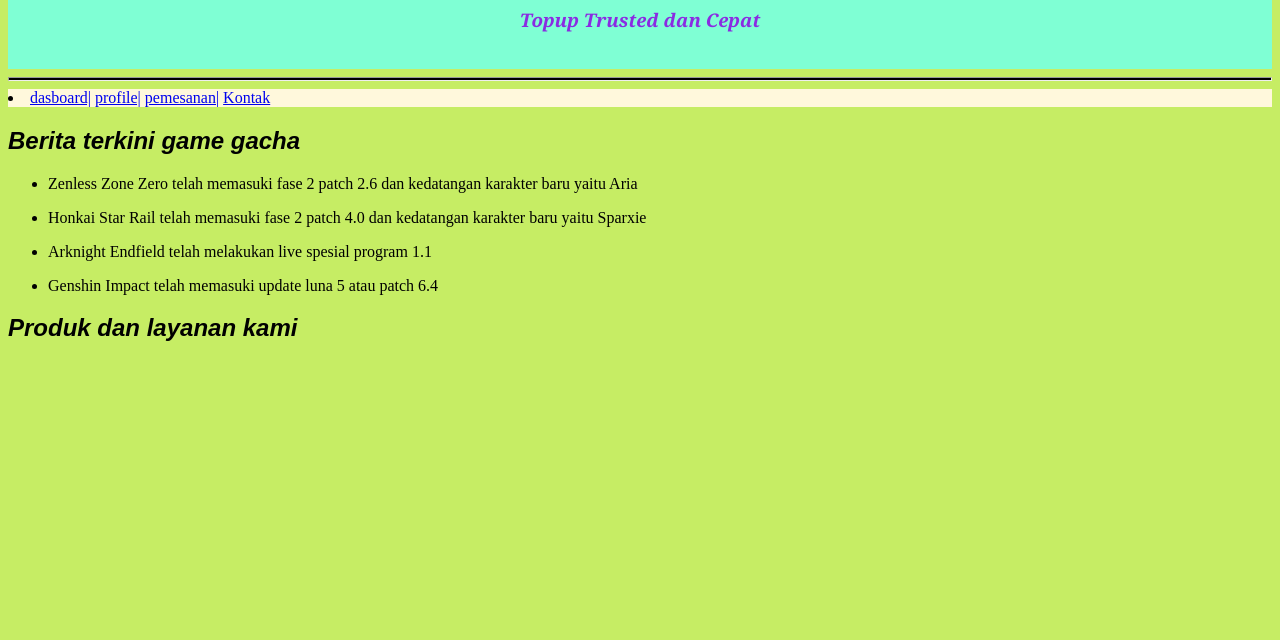
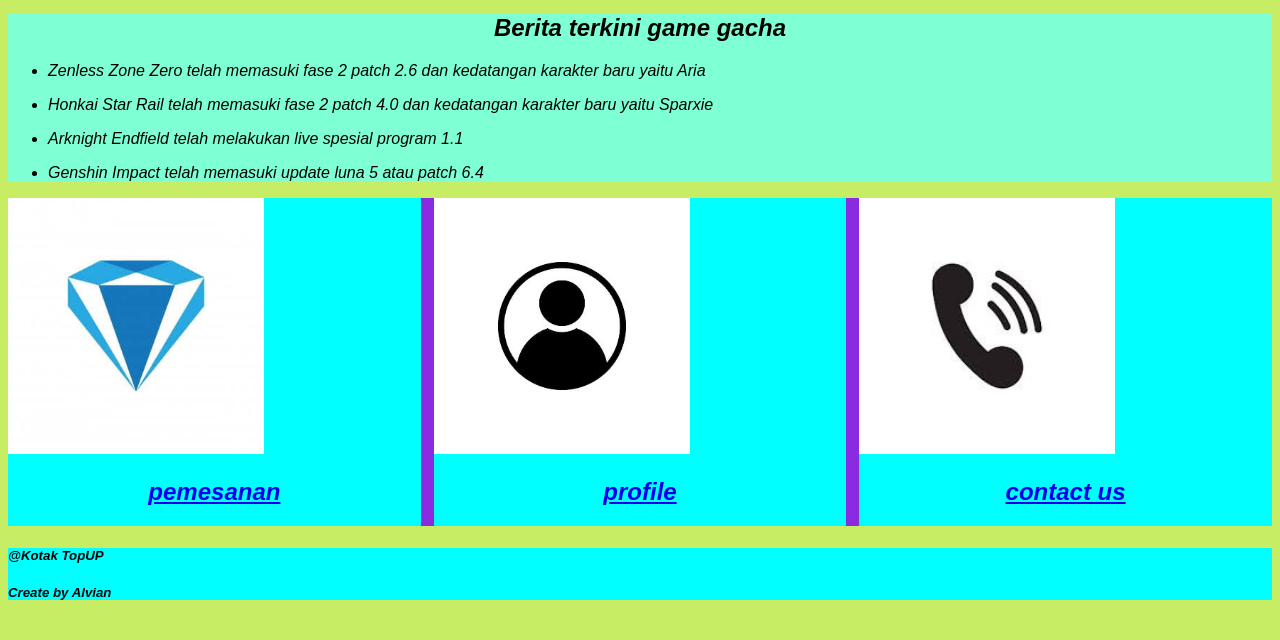
Before and after one commit to alvianjuanelia2529250012/PWeb_2529250012, a plain HTML site: page tugas2/index.html in a window 1280 px wide. Shown: the part 160-800 px from the top of the page. Drawn offline with Linux system fonts and the light colour scheme.

Commit message:
tugas 2 part 3

```diff
--- a/style.css
+++ b/style.css
@@ -1,6 +1,12 @@
-body{background-image: url(gambar/lima.png);}
+
 .dtw{font-family: Arial, Helvetica, sans-serif;
 font-size: 200px;
 color:darkblue;}
 h4{font-family: Georgia, 'Times New Roman', Times, serif;
 font-size: 200px;color: blueviolet;}
+.container{
+    display: grid;
+    grid-template-columns: auto;
+    column-gap: 1px;
+    justify-content: space-evenly;
+}
--- a/tugas2/index.html
+++ b/tugas2/index.html
@@ -8,29 +8,50 @@
 
 </head>
 <body>
-    <div style="border: 2px;background-color: aquamarine;"><li><img style="width: 20%;height: 10%;" src="Image/logo part 2.jpg" alt="">
-        <H3 style=""class="p">Topup Trusted dan Cepat</H3></li>
-        <br>
+
+<div class="kerangkahome">
+    <div class="logo">
+        <img style="width: 20%;" src="Image/logo part 2.jpg" alt="">
+        <div>
+            <h1 class="p">Kotak TopUP</h1>
+            <H3 class="p">Topup Trusted dan Cepat</H3>
+        </div>
     </div>
-    <hr style="height: 2px;background-color: black;">
-        <div style="border: 2px;background-color: cornsilk;">
-            <li><a href="index.html">dasboard|</a>
-                <a href="profile.html">profile|</a>
-                <a href="pemesanan.html">pemesanan|</a>
-                <a href="hubungi_kami.html">Kontak</a></li>
+ <hr style="height: 2px;background-color: black;">
+    <div class="informasiterkini">
+            <h2 class="dtw">Berita terkini game gacha</h2>
+                <ul>
+                    <li><p class="q">Zenless Zone Zero telah memasuki fase 2 patch 2.6 dan kedatangan karakter baru yaitu Aria</p></li>
+                    <li><p class="q">Honkai Star Rail telah memasuki fase 2 patch 4.0 dan kedatangan karakter baru yaitu Sparxie</p></li>
+                    <li><p class="q">Arknight Endfield telah melakukan live spesial program 1.1</p></li>
+                    <li><p class="q">Genshin Impact telah memasuki update luna 5 atau patch 6.4 </p></li>
+                </ul>
+    </div>
+    <div class="produk">
+        <div class="pemesanan">
+            <a href="pemesanan.html">
+                <img style=" width: 20vw;" src="Image/topup.jpg" alt="">
+                <h2 class="dtw">pemesanan</h2>
+            </a>
         </div>
-    <h2 class="dtw">Berita terkini game gacha</h2>
-    <ul>
-        <li><p>Zenless Zone Zero telah memasuki fase 2 patch 2.6 dan kedatangan karakter baru yaitu Aria</p></li>
-        <li><p>Honkai Star Rail telah memasuki fase 2 patch 4.0 dan kedatangan karakter baru yaitu Sparxie</p></li>
-        <li><p>Arknight Endfield telah melakukan live spesial program 1.1</p></li>
-        <li><p>Genshin Impact telah memasuki update luna 5 atau patch 6.4 </p></li>
-    </ul>
-    <h2 class="dtw">Produk dan layanan kami</h2>
-    <table>
-        <tr>
-            <td></td>
-        </tr>
-    </table>
+        <div class="profile">
+            <a href="profile.html">
+                <img style=" width: 20vw;" src="Image/profile.jpg" alt="">
+                <h2 class="dtw">profile</h2>
+            </a>
+        </div>
+        <div class="customerService">
+            <a href="hubungi_kami.html">
+                <img style=" width: 20vw;" src="Image/contact.jpg" alt="">
+                <h2 class="dtw">contact us</h2>
+            </a>
+        </div>
+    </div>
+    <div class="penutup">
+        <h5 class="q">@Kotak TopUP</h5>
+        <h5 class="q">Create by Alvian</h5>
+    </div>
+</div>
+
 </body>
 </html>
--- a/tugas2/style.css
+++ b/tugas2/style.css
@@ -2,4 +2,75 @@
     font-family: Cambria, Cochin, Georgia, Times, 'Times New Roman', serif;
 text-align:center;}
 body{background-color: rgb(198, 237, 100);}
-.dtw{font-style: italic;font-weight: bold;font-family: Arial, Helvetica, sans-serif;size-adjust: 120%;}
+.dtw{font-style: italic;font-weight: bold;font-family: Arial, Helvetica, sans-serif;size-adjust: 120%;
+text-align: center;}
+.q{font-style: italic; font: 400;font-family: Arial, Helvetica, sans-serif;size: 120%;}
+*{box-sizing: border-box;}
+
+.keranagkahome {
+    display: grid;
+    grid-template-columns: repeat(6, 1fr);
+    grid-template-rows: repeat(6, 1fr);
+}
+
+.logo {
+    background-color: aqua;
+    display: flex;align-items: center;gap: 25vw;
+    grid-column: span 6 / span 6;
+    grid-row: span 2 / span 2;
+}
+
+.informasiterkini {
+    background-color: aquamarine;
+    grid-column: span 6 / span 6;
+    grid-row-start: 3;
+}
+.produk{ display: flex;
+    flex-direction:row;
+    gap: 1vw;
+    align-items: center;
+    background-color: blueviolet;
+}
+.pemesanan {
+    background-color:aqua ;
+    width: 33vw;
+    height: 100%;
+    grid-column: span 2 / span 2;
+    grid-row: span 2 / span 2;
+    grid-row-start: 4;
+}
+
+.profile {
+    width: 33vw;
+    height: 100%;
+    background-color: aqua;
+    grid-column: span 2 / span 2;
+    grid-row: span 2 / span 2;
+    grid-column-start: 3;
+    grid-row-start: 4;
+}
+.nama{
+    background-color: rgb(196, 201, 112);
+    grid-column: span 6 / span 6;
+    grid-row-start: 3;
+    padding-bottom: 2vw;
+}
+
+.customerService {
+    width: 33vw;
+    height: 100%;
+    background-color: aqua;
+    grid-column: span 2 / span 2;
+    grid-row: span 2 / span 2;
+    grid-column-start: 5;
+    grid-row-start: 4;
+}
+
+.penutup {
+    background-color: aqua;
+    grid-column: span 6 / span 6;
+    grid-row-start: 6;
+}
+.apes{
+    background-color: aquamarine;width: 33vw;height: 8vw;
+}
```
Also changed, not shown: index.html (+15 -0 lines), tugas2/hubungi_kami.html (+18 -0 lines), tugas2/pemesanan.html (+58 -0 lines), tugas2/profile.html (+18 -0 lines), tugas2/Image/contact.jpg (added), tugas2/Image/profile.jpg (added), tugas2/Image/topup.jpg (added).
